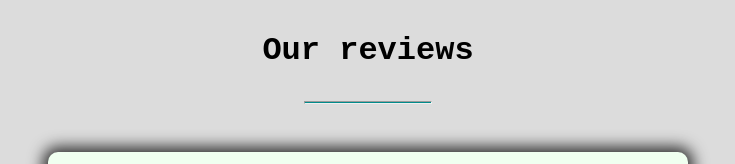
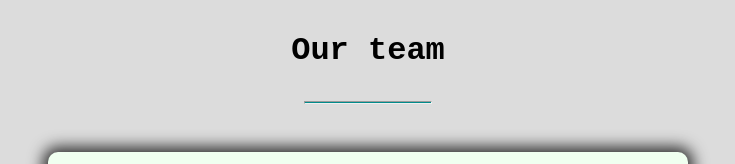
Before and after one commit to TeodorC95/carousel, a plain HTML site: page index.html in a window 1280 px wide. Shown: the top 164 px of the page, without its empty margins (272-1007 px from the left). Drawn offline with Linux system fonts and the light colour scheme.

Commit message:
Update index.html

```diff
--- a/index.html
+++ b/index.html
@@ -11,7 +11,7 @@
   </head>
 
   <body>
-    <h1>Our reviews</h1>
+    <h1>Our team</h1>
     <hr />
     <div class="container">
       <div class="slide" data-slide="0">
```
